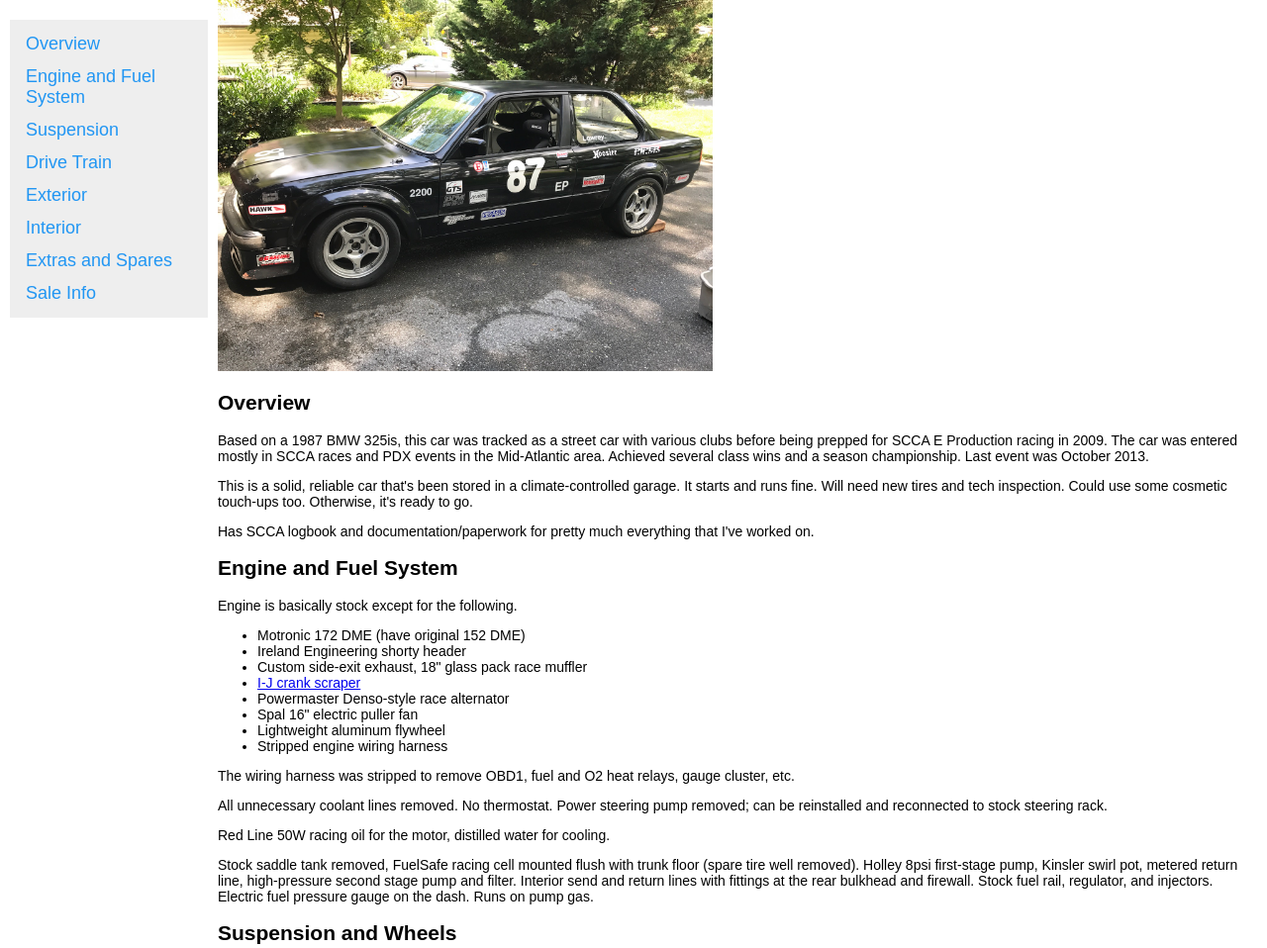
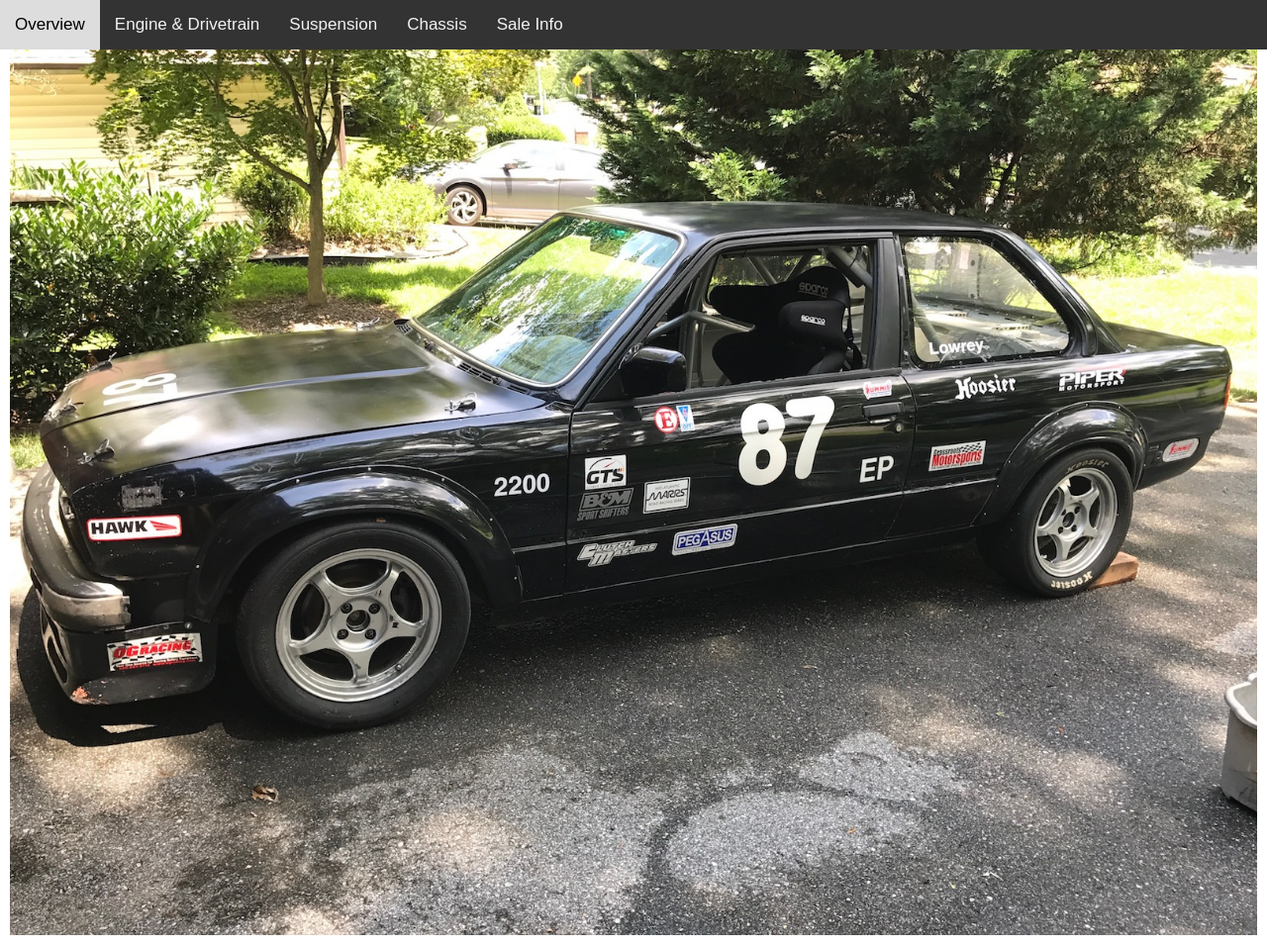
Before and after one commit to sdlowrey/e30-for-sale, a plain HTML site: page index.html in a window 1280 px wide. Shown: the top 958 px of the page at 99% size. Drawn offline with Linux system fonts and the light colour scheme.

Commit message:
switch to top nav

```diff
--- a/forsale.css
+++ b/forsale.css
@@ -1,35 +1,38 @@
 body {
     margin: 0;
     font-family: Arial, Helvetica, sans-serif;
-    font-size: 12px;
+    font-size: 12vw;
 }
 
-.sidenav {
-    width: 200px;
+.topnav {
+    background-color: #333;
     position: fixed;
-    z-index: 1;
-    top: 20px;
-    left: 10px;
-    background: #eee;
-    overflow-x: hidden;
-    padding: 8px 0;
+    top: 0;
+    width: 100%;
+    display: block;
+    transition: top 0.3s;
 }
 
-.sidenav a {
-    padding: 6px 8px 6px 16px;
+/* Style the links inside the navigation bar */
+.topnav a {
+    float: left;
+    display: block;
+    color: #f2f2f2;
+    text-align: center;
+    padding: 15px;
     text-decoration: none;
-    font-size: 18px;
-    color: #2196F3;
-    display: block;
+    font-size: 17px;
 }
 
-.sidenav a:hover {
-    color: #064579;
+/* Change the color of links on hover */
+.topnav a:hover {
+    background-color: #ddd;
+    color: black;
 }
 
 .main {
     font-family: Arial, Helvetica, sans-serif;
-    font-size: 14px;
-    margin-left: 210px; /* Same width as the sidebar + left position in px */
+    font-size: 3vw;
+    margin-left: 0px;
     padding: 0px 10px;
 }
--- a/index.html
+++ b/index.html
@@ -2,26 +2,25 @@
 <html lang="en">
 <head>
     <meta charset="UTF-8">
+    <meta name="viewport" content="width=device-width, initial-scale=1.0">
     <title>1987 BMW E30 Racer</title>
     <link rel="icon" href="favicon.ico">
     <link rel="stylesheet" type="text/css" href="forsale.css">
 </head>
 <body>
+
 <!-- Side navigation -->
-<div class="sidenav">
+<div class="topnav">
   <a href="#overview">Overview</a>
-  <a href="#engine">Engine and Fuel System</a>
+  <a href="#engine">Engine & Drivetrain</a>
   <a href="#suspension">Suspension</a>
-  <a href="#drivetrain">Drive Train</a>
-  <a href="#exterior">Exterior</a>
-  <a href="#interior">Interior</a>
-  <a href="#extras">Extras and Spares</a>
+  <a href="#chassis">Chassis</a>
   <a href="#contact">Sale Info</a>
 </div>
 
 
 <div class="main">
-    <img src="images/driver-side-ext.jpg" alt="Driver side view", style="width:500px">
+    <img src="images/driver-side-ext.jpg" alt="Driver side view" style="max-width:100%;height:auto;">
 
     <h2 id="overview">Overview</h2>
     <p>Based on a 1987 BMW 325is, this car was tracked as a street car with various clubs before being prepped for SCCA E Production racing in 2009. The car was entered mostly in SCCA races and PDX events in the Mid-Atlantic area. Achieved several class wins and a season championship. Last event was October 2013.</p>
@@ -30,8 +29,8 @@
 
     <p>Has SCCA logbook and documentation/paperwork for pretty much everything that I've worked on.</p>
 
-    <h2 id="engine">Engine and Fuel System</h2>
-    <p>Engine is basically stock except for the following.
+    <h2 id="engine">Engine & Drivetrain</h2>
+    <p>BMW M20 with stock internals. Mileage unknown, rockers replaced in 2009.
     <ul>
     <li>Motronic 172 DME (have original 152 DME)</li>
     <li>Ireland Engineering shorty header</li>
@@ -48,9 +47,12 @@
     <p>All unnecessary coolant lines removed. No thermostat. Power steering pump removed; can be reinstalled and reconnected to stock steering rack.</p>
 
     <p>Red Line 50W racing oil for the motor, distilled water for cooling.</p>
+
     <p>Stock saddle tank removed, FuelSafe racing cell mounted flush with trunk floor (spare tire well removed). Holley 8psi first-stage pump, Kinsler swirl pot, metered return line, high-pressure second stage pump and filter. Interior send and return lines with fittings at the rear bulkhead and firewall. Stock fuel rail, regulator, and injectors. Electric fuel pressure gauge on the dash. Runs on pump gas.</p>
 
-    <h2 id="suspension">Suspension and Wheels</h2>
+    <p>Five-speed Getrag 265, ClutchMasters Stage 5 ceramic clutch, B&M short shifter. Stock drive shaft and center bearing, 4.10 rear diff, stock axles and hubs. Solid Delrin diff mount, urethane engine and gearbox mounts. Red Line fluids.</p>
+
+    <h2 id="suspension">Suspension, Brakes, Wheels</h2>
 
     <p>Ground Control Systems fully adjustable race suspension. Currently set up for Hoosier 245/580R15 competition radial slicks.</p>
     <ul>
@@ -71,24 +73,19 @@
 
     <p>Brakes use stock rotors and calipers with stainless steel caliper lines and brass bushings. I used Hawk DTC-60 pads on the front and HT-10's on the rear. Brake fluid is ATE Blue.</p>
 
-    <p>ABS module deleted. New brake lines. Front-rear brake bias control mounted on tunnel next to driver seat.</p>
+    <p>ABS module deleted. New brake lines. Front-rear brake bias control mounted on tunnel next to driver seat. Emergency brake deleted.</p>
 
-    <h2 id="drivetrain">Drive Train</h2>
-    Five-speed Getrag 265, ClutchMasters Stage 5 ceramic clutch, B&M short shifter, stock drive shaft and center bearing, 4.10 rear diff (have original 3.73), stock axles and hubs. Delrin engine and gearbox mounts.  Red Line fluids used in gearbox and diff.
-
-    <h2 id="exterior">Exterior</h2>
+    <h2 id="chassis">Chassis</h2>
 
     <p>Ireland Engineering fiberglass hood (5 pins) and deck lid (Dzus fastened). Lexan rear and quarter windows. Rear bumper delete. Sunroof delete. Ireland Engineering ABS plastic fender flares.</p>
 
     <p>The hood has a small crack from a <a href="https://www.youtube.com/watch?v=_49XsE1LZNE">minor bounce off a tire wall at Summit Point</a> (oil on the track in a braking zone - yahoo!). The right front fender was replaced as a result (it's flat black and doesn't match the stock gloss black paint.) The damage was cosmetic; I raced the car later the same day without any problems.</p>
 
-    <h2 id="interior">Interior</h2>
-
     <p>Roll cage built by Piper Motorsport in Virginia. Anchored to firewall and trunk floor. Includes door bars on the driver side, dead pedal, and window net attachment points. SCCA cage #42-3718.</p>
 
     <p>Original dash gutted, cluster deleted, custom fuse box on tunnel. Optima gel battery mounted on the floor.</p>
 
-    <p>Wink 4-panel rear view mirror, stock side mirrors. No passenger seat.</p>
+    <p>Wink 4-panel rear view mirror, stock side mirrors. Sparco Pro ADV racing seat (expired?). Schroth 6-point harness anchored ro floor and cage. No passenger seat.</p>
 
     <p>Gauges</p>
     <ul>
@@ -113,11 +110,17 @@
     <p>Warning lights are inlcuded for low voltage and oil pressure but they're not connected.</p>
     <p>Brake bias adjuster next to driver seat.</p>
 
-    <h2 id="extras">Extras</h2>
+    <h2 id="contact">Sale Info</h2>
+    <p>The car is located in the central Maryland/Washington DC area near Gaithersburg.</p>
+    <p>Buyer arranges for pickup or shipping. The car is not street-legal, so a trailer is required.</p>
+    <p>Scott Lowrey</p>
+
+    <h3>Extras</h3>
     <ul>
         <li>Transponder</li>
         <li>2 sets of racing wheels</li>
         <li>Original 152 DME</li>
+        <li>Original 3.73 rear differential</li>
         <li>Original headlights</li>
         <li>Original rear glass and door glass</li>
         <li>Original deck lid with lock</li>
@@ -127,11 +130,6 @@
 
     <p>I also have a partial M3 composite body kit made by Mario Langsten at <a href="http://www.vsr1.com/">Vintage Sports & Restoration</a>. The kit includes air dam, front fenders, and side skirts. (VSR wasn't able to provide rear quarter panels or rear bumper cover.) Note that these are <i>not</i> BMW parts; they're lightweight composites. Make me an offer.</p>
 
-    <h2 id="contact">Sale Info</h2>
-    <p>The car is located in the central Maryland/Washington DC area near Gaithersburg.</p>
-    <p>Buyer arranges for pickup or shipping. The car is not street-legal, so a trailer is required.</p>
-    <p>Scott Lowrey</p>
-
 </div>
 </body>
 </html>
```
